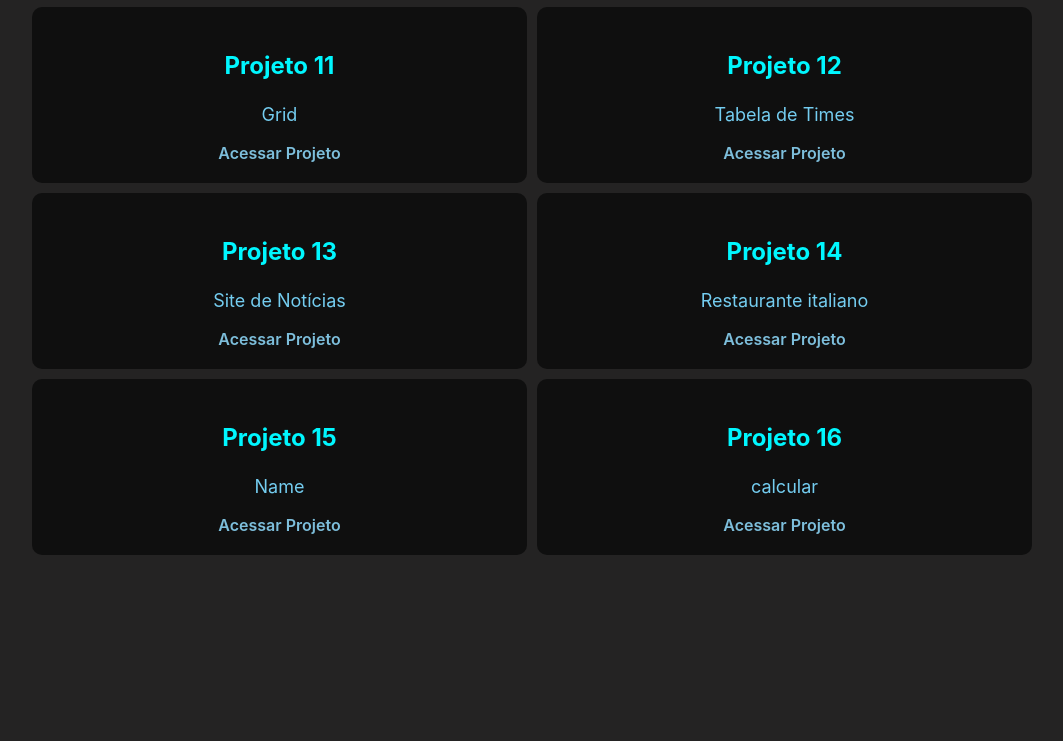
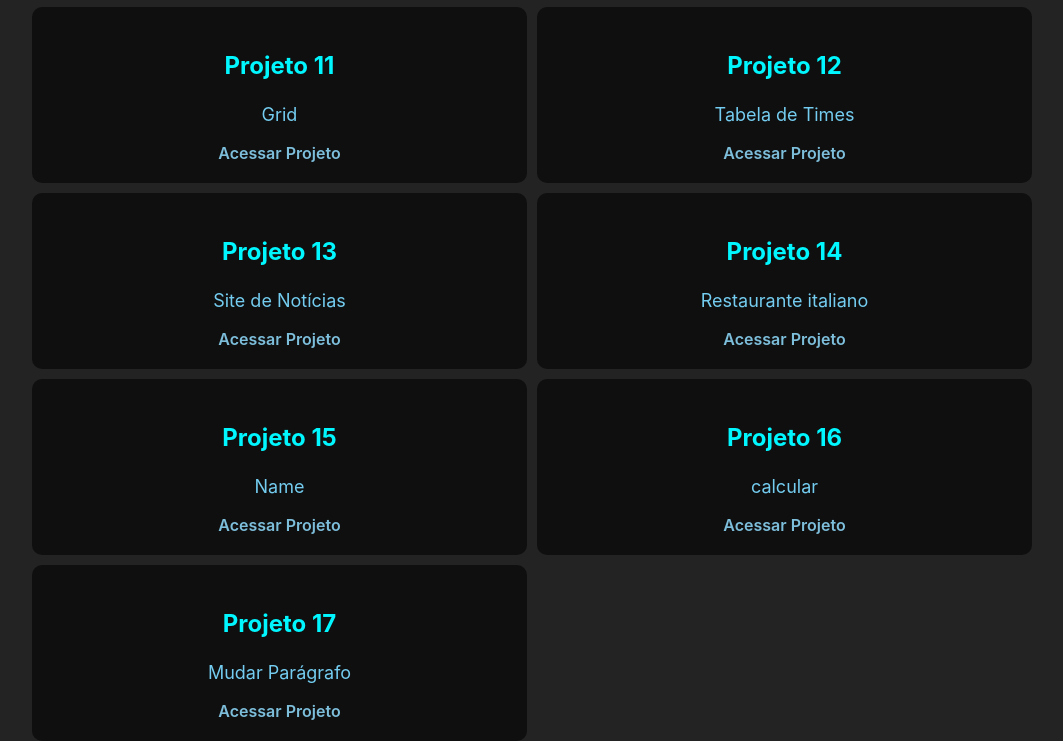
Before and after one commit to jjssxz/projetos, a plain HTML site: page index.html in a window 1280 px wide. Shown: the part 991-1732 px from the top of the page, without its empty margins (108-1171 px from the left). Before the commit the page ends 1546 px from the top, so only its background shows below. Drawn offline with Linux system fonts and the light colour scheme.

Commit message:
Update index.html

```diff
--- a/index.html
+++ b/index.html
@@ -95,6 +95,11 @@
             <p>calcular</p>
             <a href="https://jjssxz.github.io/calcular/" target="_blank">Acessar Projeto</a>
         </div>
+         <div class="tabela">
+            <h3>Projeto 17</h3>
+            <p>Mudar Parágrafo</p>
+            <a href="https://jjssxz.github.io/mudarnome/" target="_blank">Acessar Projeto</a>
+        </div>
     </section>
 </body>
 </html>
```
